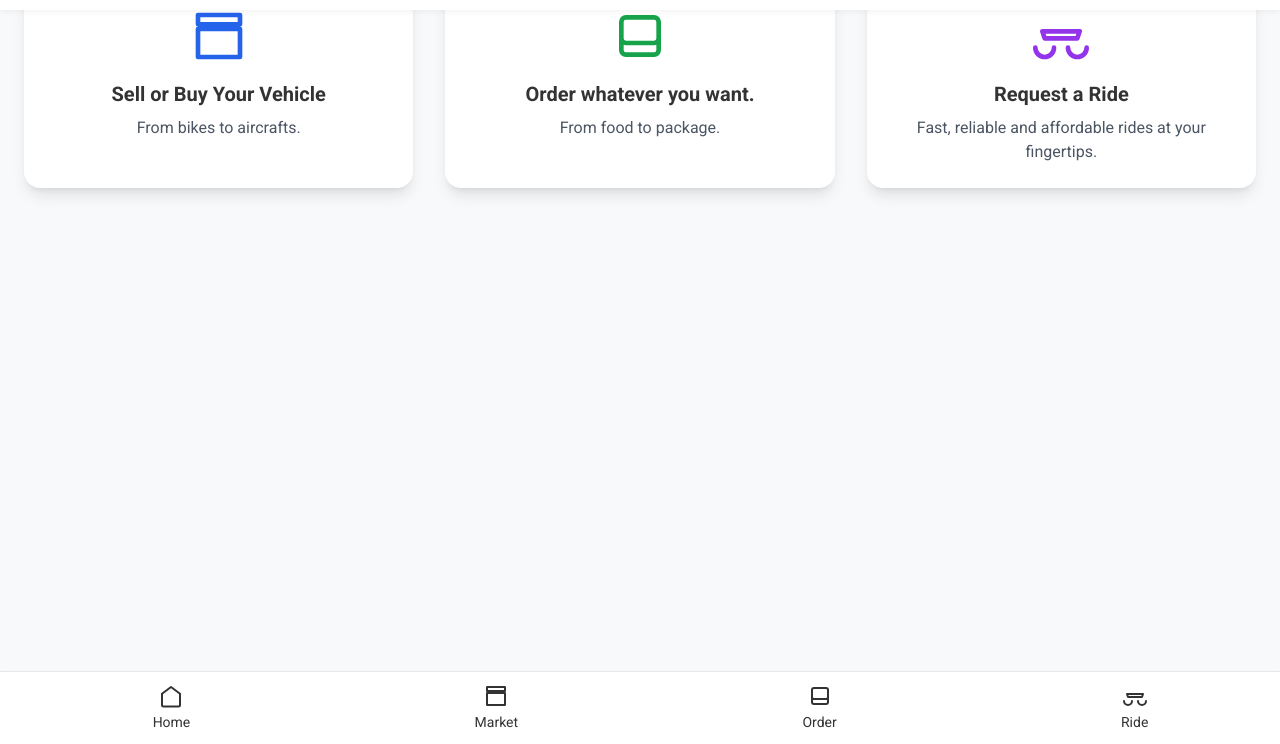
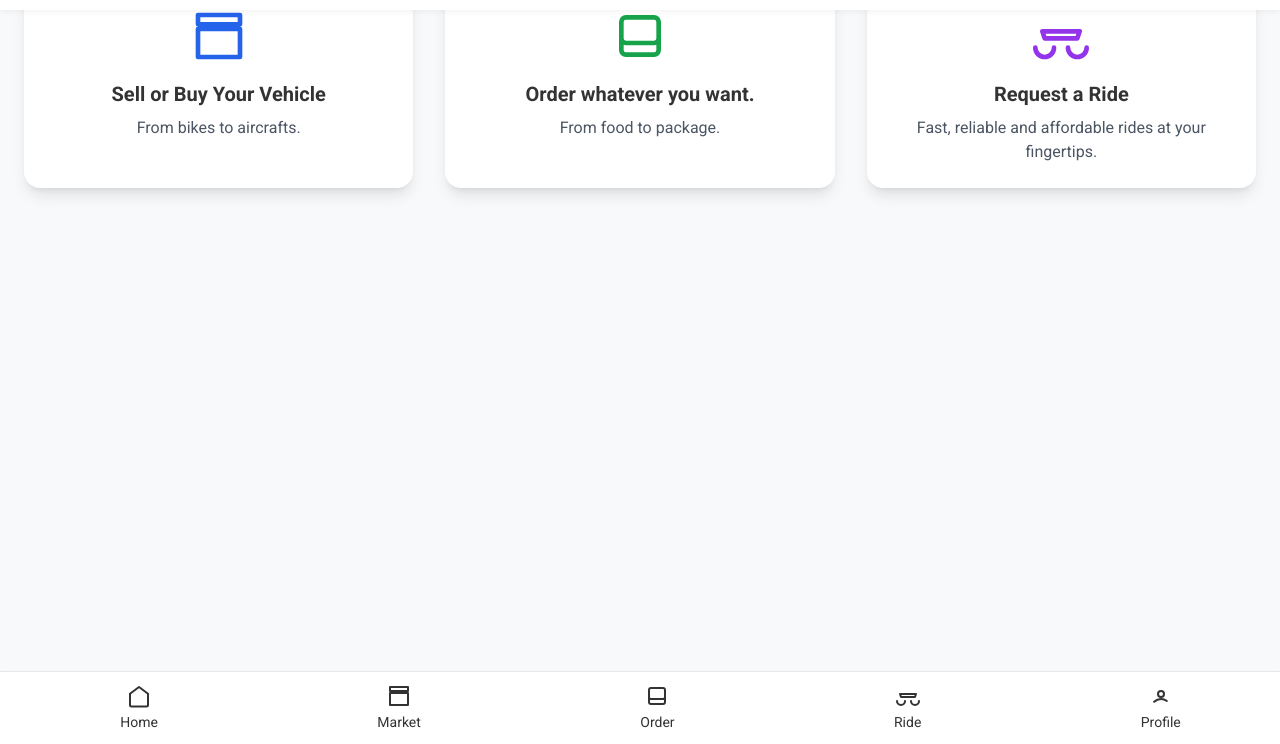
Before and after one commit to ayoublafriki/Markaba, a plain HTML site: page index.html in a window 1280 px wide. Shown: the part 56-800 px from the top of the page. Drawn offline with nearby package versions, Linux system fonts and the light colour scheme; files that its build step writes are made by us from their sources; no server answers.

Commit message:
Update index.html

```diff
--- a/index.html
+++ b/index.html
@@ -493,6 +493,14 @@ header .logo img {
         </svg>
         Ride
       </a>
+        <a href="profile/index.html" class="flex flex-col items-center text-sm nav-link">
+  <svg class="w-6 h-6 mb-1" fill="none" stroke="currentColor" stroke-width="2"
+       viewBox="0 0 24 24">
+    <path stroke-linecap="round" stroke-linejoin="round"
+          d="M5.121 17.804A9.953 9.953 0 0112 15c2.21 0 4.254.72 5.879 1.928M15 10a3 3 0 11-6 0 3 3 0 016 0z" />
+  </svg>
+  Profile
+</a>
     </div>
   </nav>
 
```
